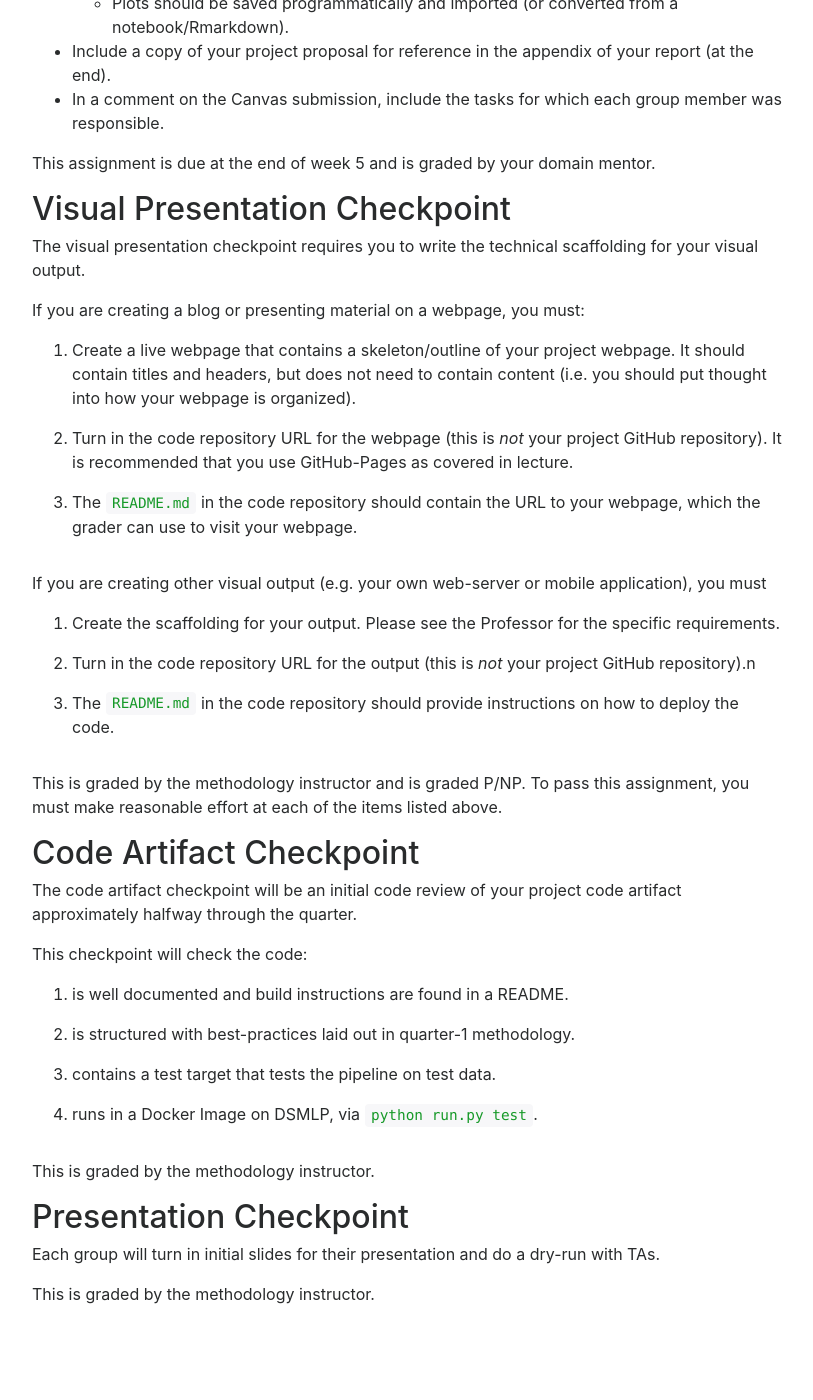
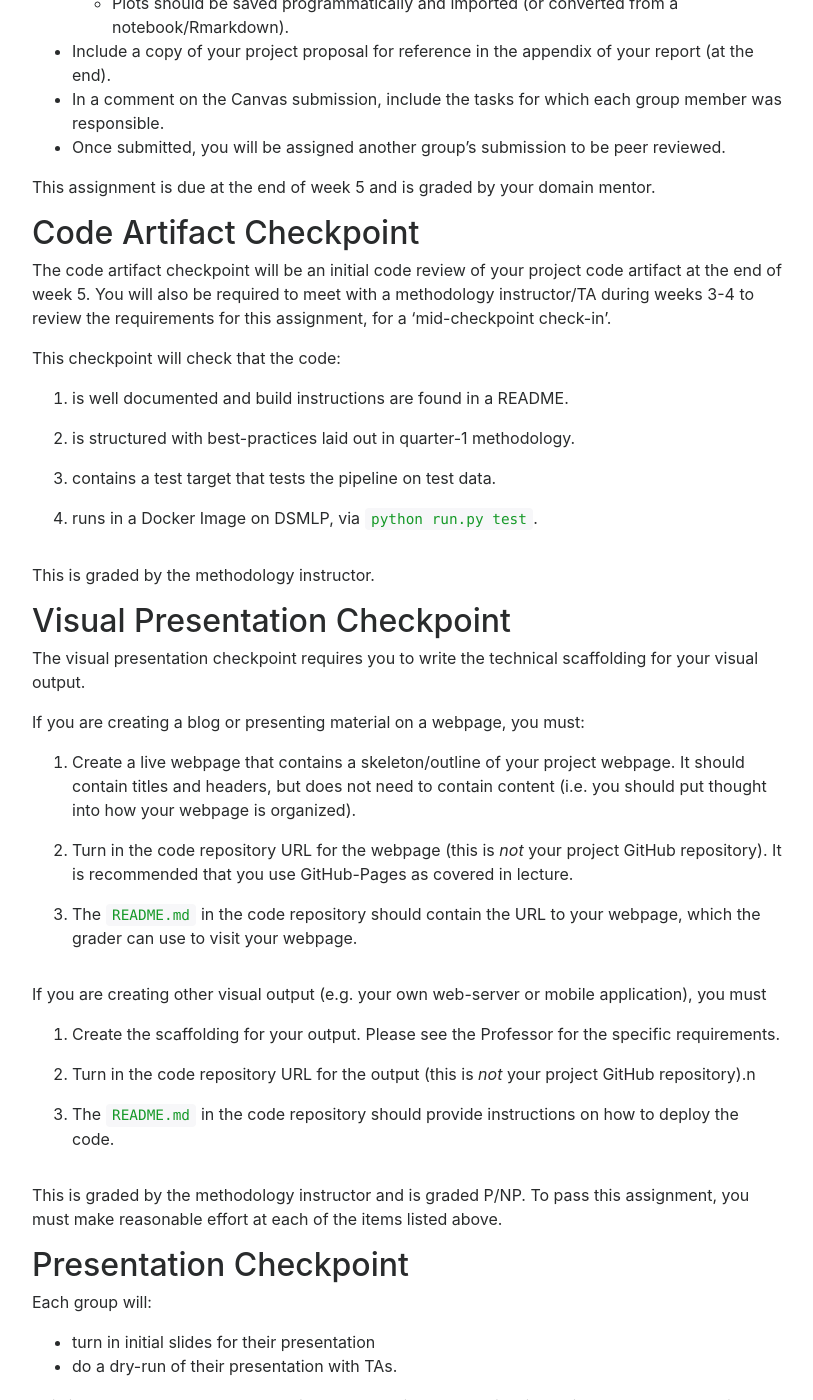
Before and after one commit to DSC-Capstone/dsc-capstone.github.io, a Jekyll site: the page built from assignments/quarter-2-checkpoints.md, in a window 1280 px wide and 1400 px high, scrolled down 634 px. Shown: the whole window, without its empty margins (233-1046 px from the left). Built offline with Jekyll 4.4.1, drawn with Linux system fonts in a browser that asks for light colours; nearby versions of some CDN libraries; some of the changed text lies outside the part shown.

Commit message:
revise checkpoint descriptions

```diff
--- a/assignments/quarter-2-checkpoints.md
+++ b/assignments/quarter-2-checkpoints.md
@@ -27,9 +27,28 @@ Requirements for submission:
   appendix of your report (at the end).
 * In a comment on the Canvas submission, include the tasks for which
   each group member was responsible.
+* Once submitted, you will be assigned another group's submission to
+  be peer reviewed.
 
 This assignment is due at the end of week 5 and is graded by your
 domain mentor.
+
+## Code Artifact Checkpoint
+
+The code artifact checkpoint will be an initial code review of your
+project code artifact at the end of week 5. You will also be required
+to meet with a methodology instructor/TA during weeks 3-4 to review
+the requirements for this assignment, for a 'mid-checkpoint check-in'.
+
+This checkpoint will check that the code:
+1. is well documented and build instructions are found in a
+   README.
+2. is structured with best-practices laid out in quarter-1
+   methodology.
+3. contains a test target that tests the pipeline on test data.
+4. runs in a Docker Image on DSMLP, via `python run.py test`.
+
+This is graded by the methodology instructor.
 
 ## Visual Presentation Checkpoint
 
@@ -61,24 +80,12 @@ This is graded by the methodology instructor and is graded P/NP. To
 pass this assignment, you must make reasonable effort at each of the
 items listed above.
 
-## Code Artifact Checkpoint
-
-The code artifact checkpoint will be an initial code review of your
-project code artifact approximately halfway through the quarter.
-
-This checkpoint will check the code:
-1. is well documented and build instructions are found in a
-   README.
-2. is structured with best-practices laid out in quarter-1
-   methodology.
-3. contains a test target that tests the pipeline on test data.
-4. runs in a Docker Image on DSMLP, via `python run.py test`.
-
-This is graded by the methodology instructor.
 
 ## Presentation Checkpoint
 
-Each group will turn in initial slides for their presentation and do a
-dry-run with TAs.
+Each group will:
+* turn in initial slides for their presentation
+* do a dry-run of their presentation with TAs.
 
-This is graded by the methodology instructor.
+This is graded by the methodology instructor against the rubric laid
+out in the 'oral presentations' lecture.
```
